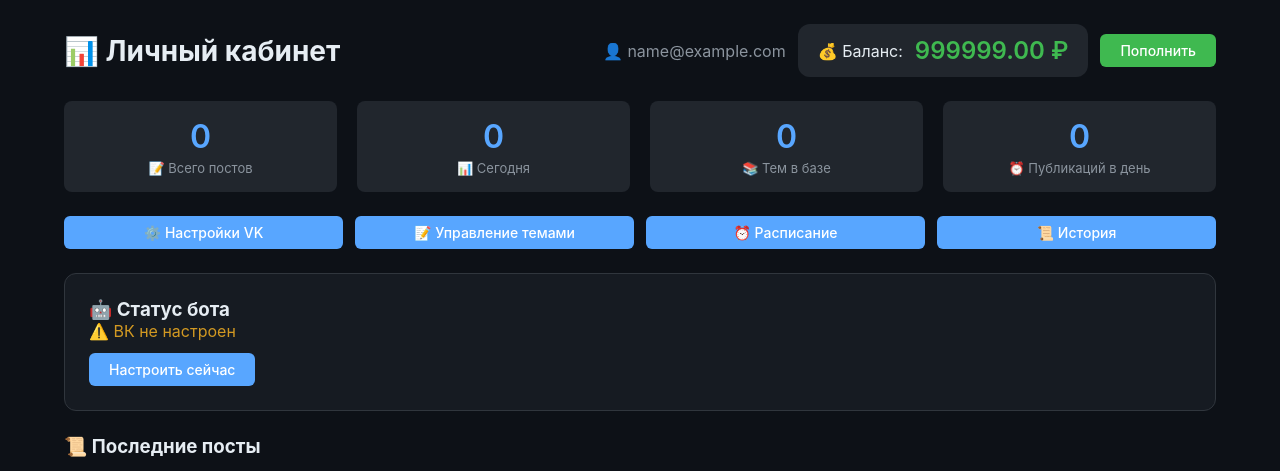
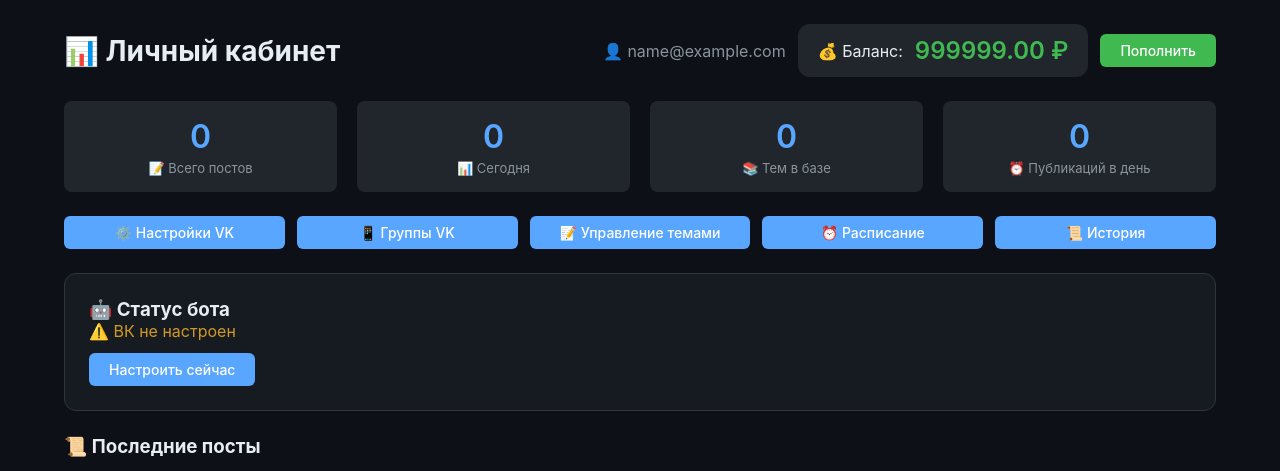
Before and after one commit to teharenda1989-ui/SMM-pilot-TESTY, a Flask app: page /dashboard in a window 1280 px wide. Shown: the part 68-539 px from the top of the page. Run offline with Flask 3, Linux system fonts and the light colour scheme; the visitor is signed in with stand-in values (Sample User, id 1); data comes from the database, SQL or seed files in the repository; data that the repository does not hold is empty.

Commit message:
Update dashboard.html

```diff
--- a/templates/dashboard.html
+++ b/templates/dashboard.html
@@ -36,6 +36,7 @@
 
 <div style="display: grid; grid-template-columns: repeat(auto-fit, minmax(180px, 1fr)); gap: 12px; margin: 24px 0;">
     <a href="{{ url_for('settings') }}" class="btn btn-primary" style="text-align: center;">⚙️ Настройки VK</a>
+    <a href="{{ url_for('groups') }}" class="btn btn-primary" style="text-align: center;">📱 Группы VK</a>
     <a href="{{ url_for('topics') }}" class="btn btn-primary" style="text-align: center;">📝 Управление темами</a>
     <a href="{{ url_for('schedule') }}" class="btn btn-primary" style="text-align: center;">⏰ Расписание</a>
     <a href="{{ url_for('history') }}" class="btn btn-primary" style="text-align: center;">📜 История</a>
```
